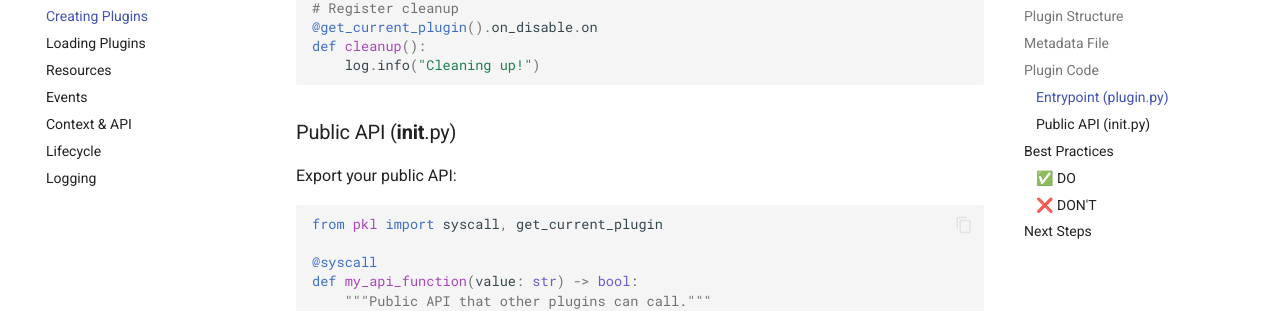
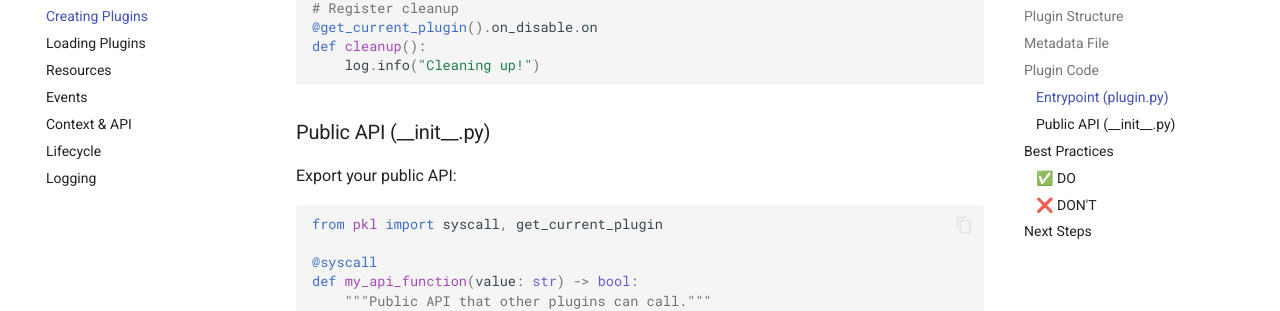
Before and after one commit to xpodev/pkl, an MkDocs documentation site: the page built from docs/guide/creating-plugins.md, in a window 1280 px wide and 900 px high, scrolled down 1277 px. Shown: the part 140-451 px from the top of the window. Built offline with MkDocs 1.6.1 and Material for MkDocs 9.7.7, drawn with Linux system fonts in a browser that asks for light colours; comment, search, counter and statistics services are not loaded; some of the changed text lies outside the part shown.

````diff
--- a/docs/guide/creating-plugins.md
+++ b/docs/guide/creating-plugins.md
@@ -1,4 +1,4 @@
-# Creating Plugins
+# Creating Plugins ???
 
 Learn how to create well-structured plugins for PKL.
 
@@ -18,7 +18,7 @@ A complete plugin:
 my_plugin/
 ├── plugin.json      # Metadata
 ├── plugin.py        # Entrypoint
-├── __init__.py      # Public API
+├── __init__.py    # Public API
 ├── internal.py      # Internal modules
 └── subplugins/      # Child plugins (optional)
 ```
@@ -66,7 +66,7 @@ def cleanup():
     log.info("Cleaning up!")
 ```
 
-### Public API (__init__.py)
+### Public API (\_\_init\_\_.py)
 
 Export your public API:
 
````
Also changed, not shown: docs/examples/overview.md (+1 -1 lines), docs/guide/context-api.md (+2 -2 lines).
